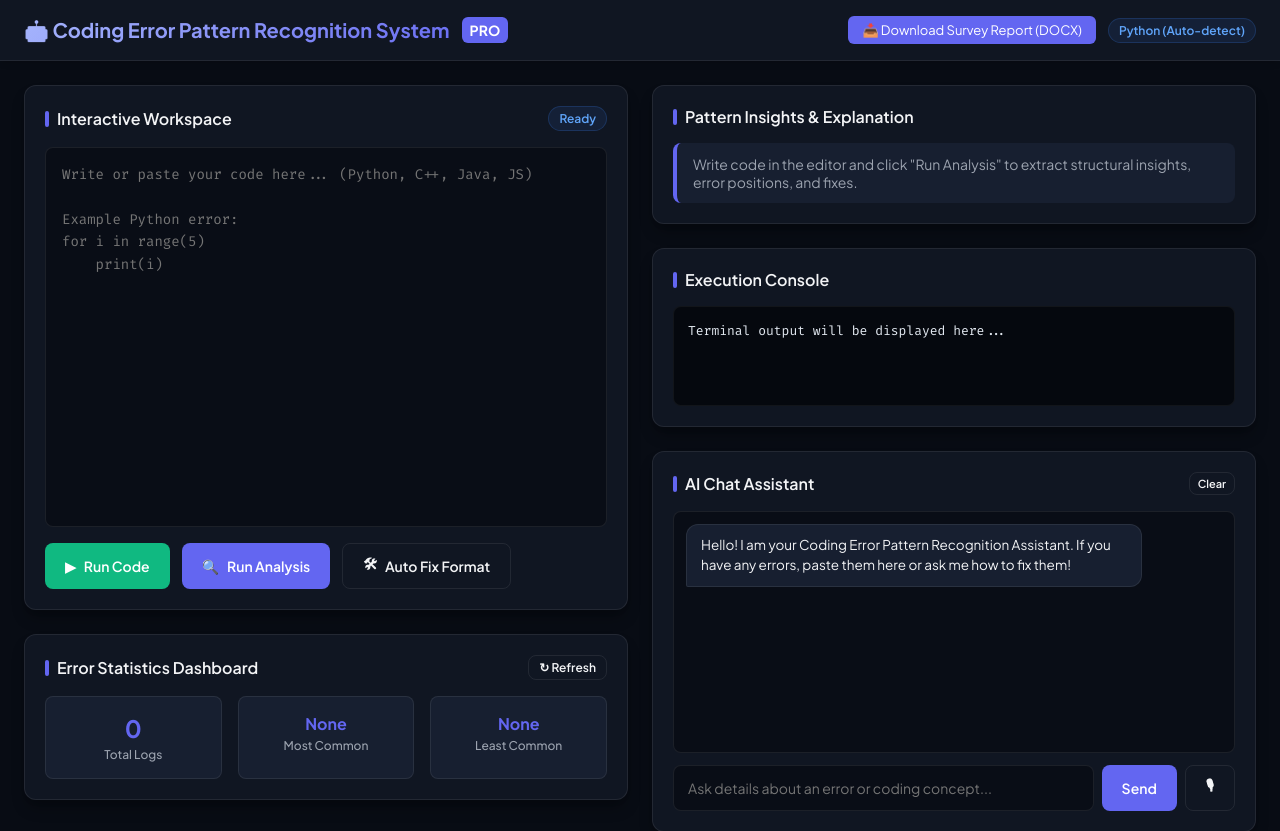
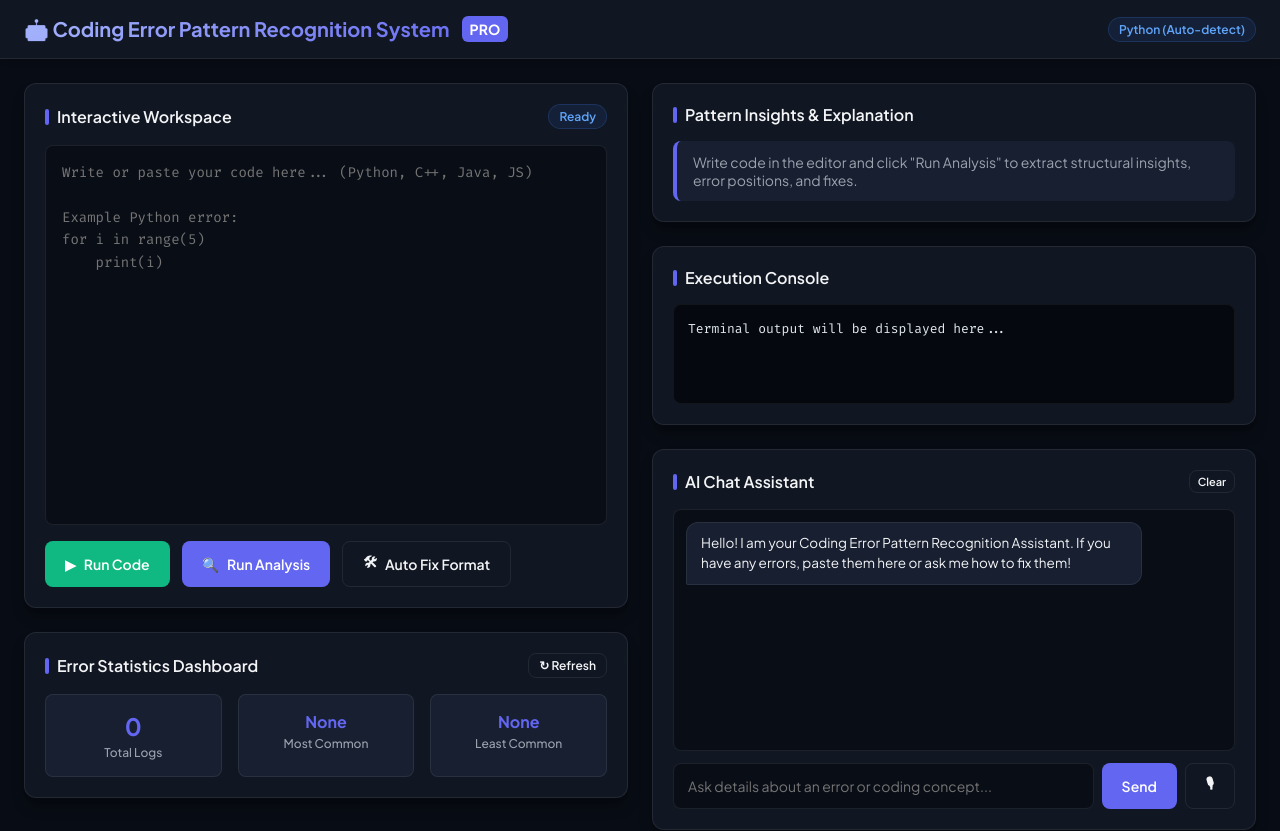
Before and after one commit to amarnathbunny333-ctrl/coding-error-pattern-recognition-system, a Flask app: page / in a window 1280 px wide. Shown: the top 831 px of the page. Run offline with Flask 3, Linux system fonts and the light colour scheme; data that the repository does not hold is empty.

Commit message:
Remove Download Survey Report button from header dashboard

```diff
--- a/templates/index.html
+++ b/templates/index.html
@@ -487,9 +487,6 @@
             🤖 Coding Error Pattern Recognition System <span>PRO</span>
         </div>
         <div style="display: flex; align-items: center; gap: 12px;">
-            <a href="/static/Literature_Review_Report.docx" download class="btn-primary" style="text-decoration: none; padding: 6px 14px; font-size: 13px; display: inline-flex; align-items: center; gap: 6px; border-radius: 6px;">
-                📥 Download Survey Report (DOCX)
-            </a>
             <div class="pill pill-blue">
                 <span id="detectedLangIndicator">Python (Auto-detect)</span>
             </div>
```
